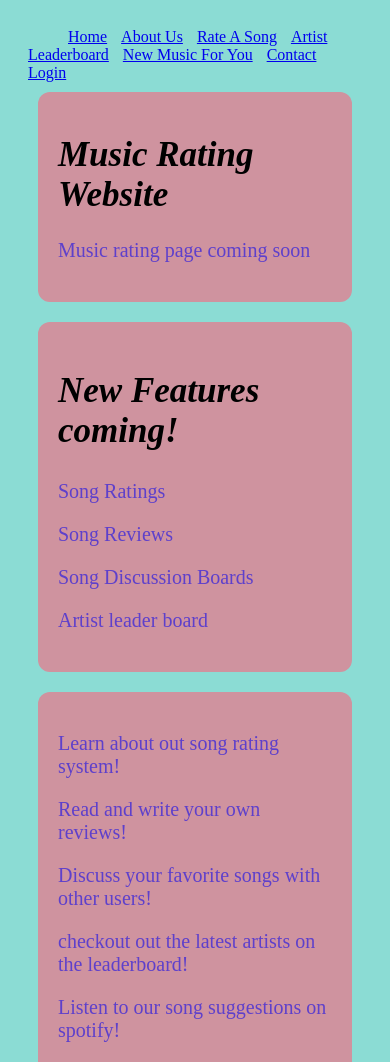
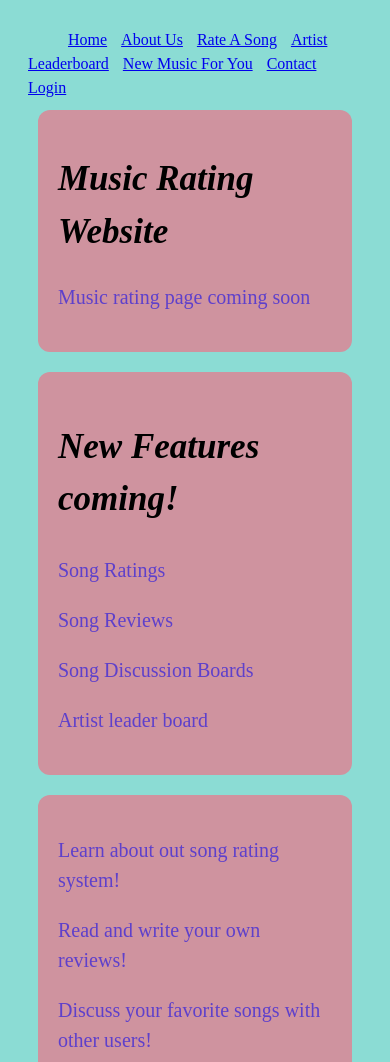
Before and after one commit to Freddy444/Songrating-Freddy.Max, a PHP site: page / in a window 390 px wide. Shown: the top 1062 px of the page. Run offline with PHP 8.4, Linux system fonts and the light colour scheme.

Commit message:
increase spacing of all text
just to be safe for mobile users

```diff
--- a/css/style.css
+++ b/css/style.css
@@ -1,4 +1,6 @@
-
+body {
+    line-height: 1.5;
+}
 .content {
     font-style: italic;
     font-size: 35px;
```
